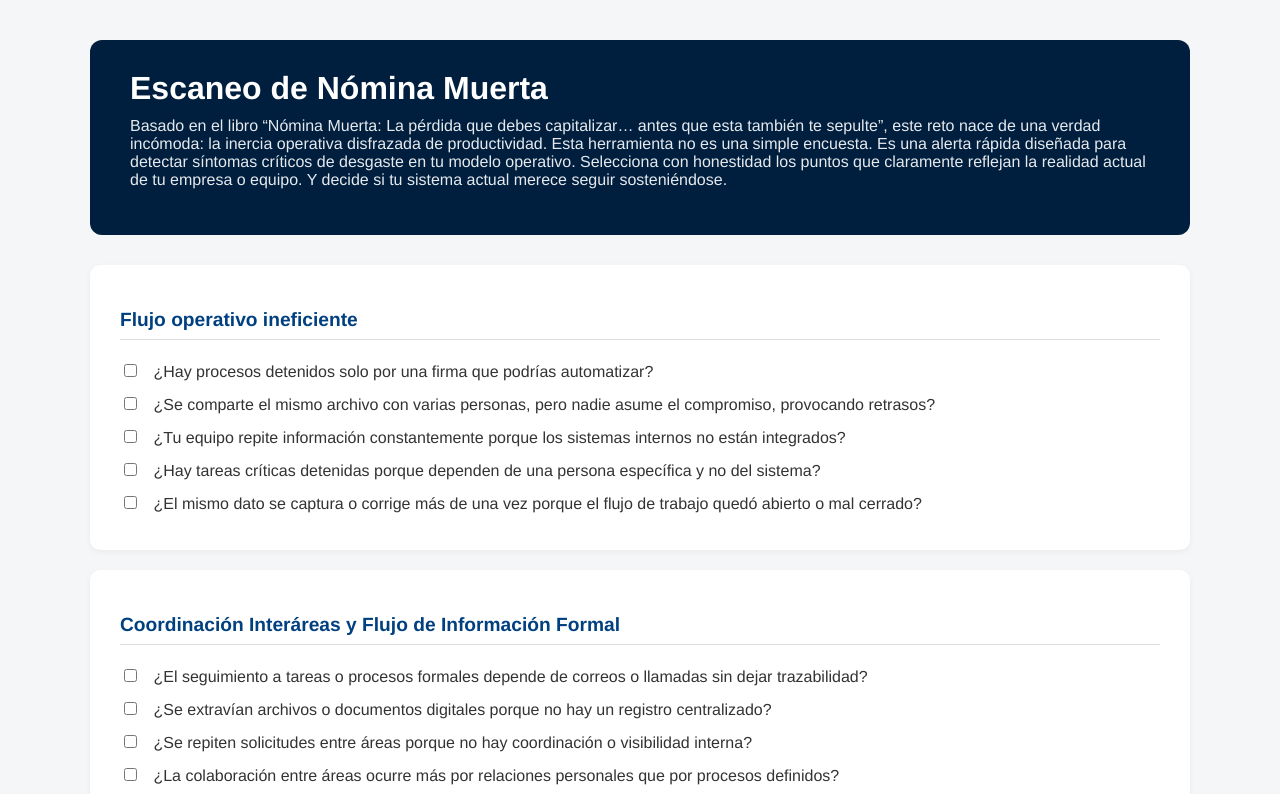
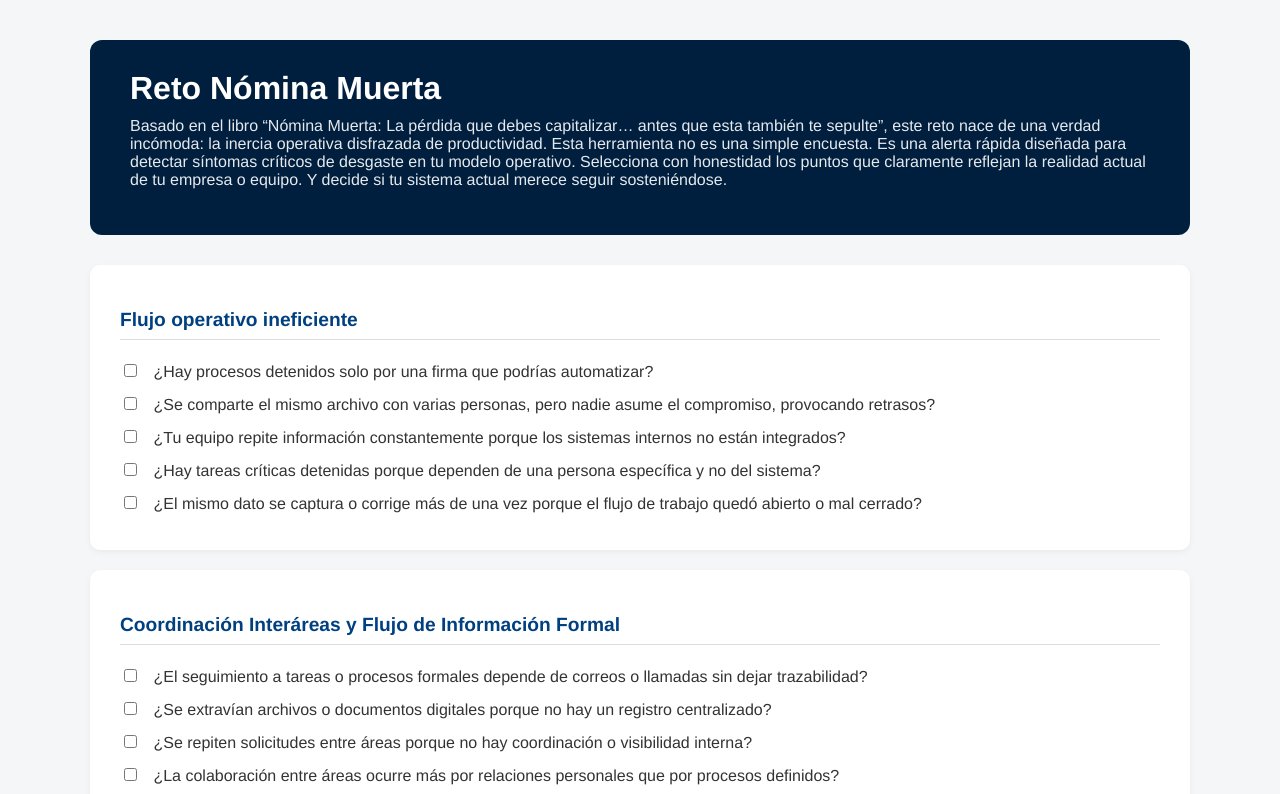
Before and after one commit to XimplerApp/Checklist-NominaMuerta, a plain HTML site: page index.html in a window 1280 px wide. Shown: the top 794 px of the page. Drawn offline with Linux system fonts and the light colour scheme.

Commit message:
Update index.html

```diff
--- a/index.html
+++ b/index.html
@@ -130,7 +130,7 @@
 </head>
 <body>
 <header>
-<h1>Escaneo de Nómina Muerta</h1>
+<h1>Reto Nómina Muerta</h1>
 <p>Basado en el libro “Nómina Muerta: La pérdida que debes capitalizar… antes que esta también te sepulte”, este reto nace de una verdad incómoda: la inercia operativa disfrazada de productividad. Esta herramienta no es una simple encuesta. Es una alerta rápida diseñada para detectar síntomas críticos de desgaste en tu modelo operativo. Selecciona con honestidad los puntos que claramente reflejan la realidad actual de tu empresa o equipo. Y decide si tu sistema actual merece seguir sosteniéndose.</p>
 </header>
 <div class="category"><h3>Flujo operativo ineficiente</h3><div class="checkbox-wrapper"><label><input type="checkbox" value="1"/> ¿Hay procesos detenidos solo por una firma que podrías automatizar?</label></div><div class="checkbox-wrapper"><label><input type="checkbox" value="1"/> ¿Se comparte el mismo archivo con varias personas, pero nadie asume el compromiso, provocando retrasos?</label></div><div class="checkbox-wrapper"><label><input type="checkbox" value="1"/> ¿Tu equipo repite información constantemente porque los sistemas internos no están integrados?</label></div><div class="checkbox-wrapper"><label><input type="checkbox" value="1"/> ¿Hay tareas críticas detenidas porque dependen de una persona específica y no del sistema?</label></div><div class="checkbox-wrapper"><label><input type="checkbox" value="1"/> ¿El mismo dato se captura o corrige más de una vez porque el flujo de trabajo quedó abierto o mal cerrado?</label></div></div>
```
